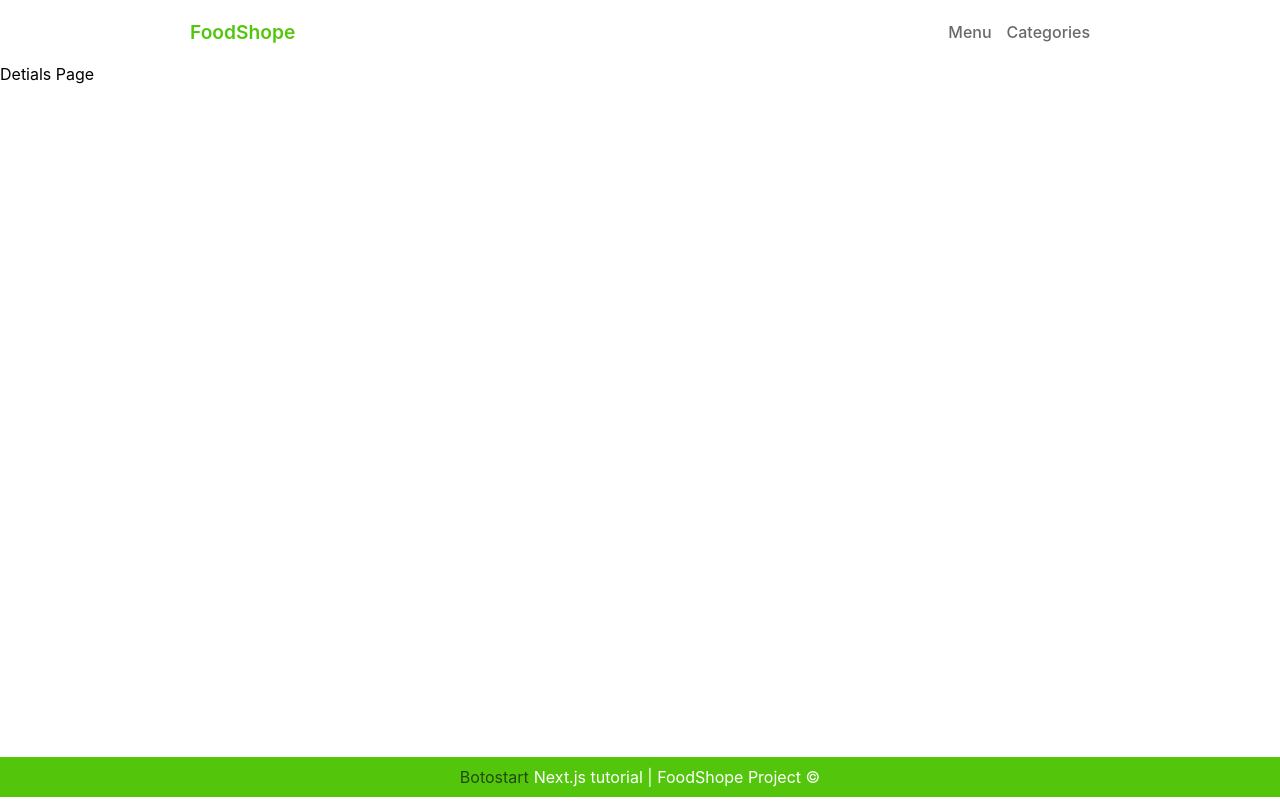
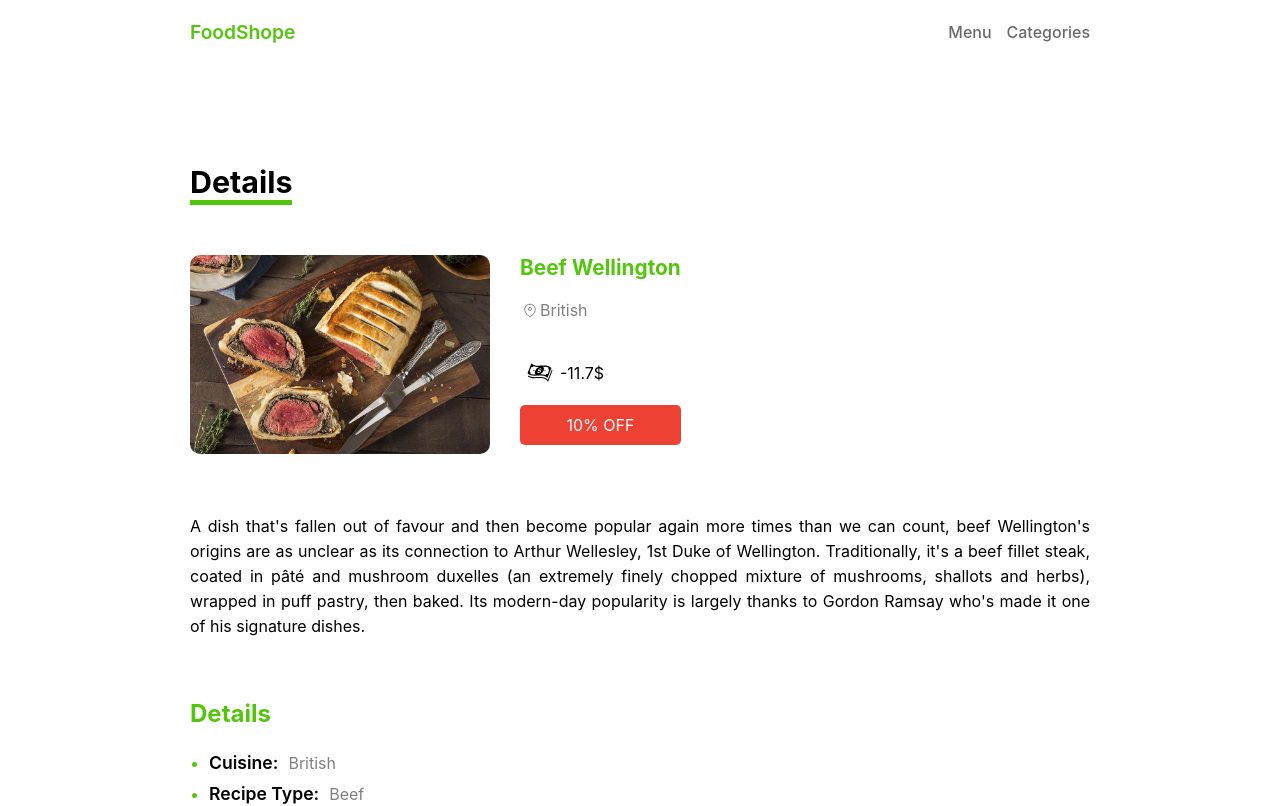
Before and after one commit to AliTaghawi/next-tutorial-projects, a Next.js app in the folder foodshope-botofood-project/: page /menu/1 in a window 1280 px wide. Shown: the top 806 px of the page. Built offline with nearby package versions, Linux system fonts and the light colour scheme; data requests are answered from the project's data file.

Commit message:
<foodshope project> creating DetailsPage temp

```diff
--- /dev/null
+++ b/foodshope-botofood-project/components/templates/DetailsPage.js
@@ -0,0 +1,75 @@
+import styles from "./DetailsPage.module.css";
+import Location from "../icons/Location";
+import Dollar from "../icons/Dollar";
+
+const DetailsPage = (props) => {
+  const {
+    id,
+    name,
+    price,
+    discount,
+    introduction,
+    details,
+    ingredients,
+    recipe,
+  } = props;
+
+  return (
+    <div className={styles.container}>
+      <h2>Details</h2>
+      <div className={styles.subContainer}>
+        <div className={styles.banner}>
+          <img src={`/images/${id}.jpeg`} alt={name} />
+          <div>
+            <h3>{name}</h3>
+            <span className={styles.location}>
+              <Location />
+              {details[0].Cuisine}
+            </span>
+            <span className={styles.price}>
+              <Dollar />
+              {discount ? (price * (discount - 100)) / 100 : price}$
+            </span>
+            {discount ? (
+              <span className={styles.discount}>{discount}% OFF</span>
+            ) : null}
+          </div>
+        </div>
+        <div className={styles.introduction}>{introduction}</div>
+        <div className={styles.details}>
+          <h4>Details</h4>
+          <ul>
+            {details.map((detail, index) => (
+              <li key={index}>
+                <p>{Object.keys(detail)[0]}: </p>
+                <span>{Object.values(detail)[0]}</span>
+              </li>
+            ))}
+          </ul>
+        </div>
+        <div className={styles.details}>
+          <h4>ingredients</h4>
+          <ul>
+            {ingredients.map((item, index) => (
+              <li key={index}>
+                <p>{item}</p>
+              </li>
+            ))}
+          </ul>
+        </div>
+        <div className={styles.recipe}>
+          <h4>Recipe</h4>
+          {recipe.map((item, index) => (
+            <div key={index} className={index % 2 ? styles.odd : styles.even}>
+              <span>{index + 1}</span>
+              <p>{item}</p>
+            </div>
+          ))}
+        </div>
+        <button>Add to Card</button>
+      </div>
+    </div>
+  );
+};
+
+export default DetailsPage;
--- /dev/null
+++ b/foodshope-botofood-project/components/templates/DetailsPage.module.css
@@ -0,0 +1,155 @@
+.container {
+  max-width: 900px;
+  margin: auto;
+  margin-top: 100px;
+}
+
+.container h2 {
+  border-bottom: 5px solid #53c60b;
+  width: fit-content;
+  margin-bottom: 50px;
+  font-size: 1.9rem;
+}
+
+.banner {
+  display: flex;
+}
+
+.banner img {
+  width: 300px;
+  border-radius: 10px;
+}
+
+.banner div {
+  margin-left: 30px;
+}
+
+.banner h3 {
+  font-size: 1.3rem;
+  color: #53c60b;
+}
+
+.banner span {
+  display: flex;
+  align-items: center;
+}
+
+.location {
+  color: grey;
+  margin: 20px 0 40px;
+}
+
+.discount {
+  background-color: #ed4133;
+  color: white;
+  padding: 10px 0;
+  display: flex;
+  justify-content: center;
+  border-radius: 5px;
+  margin-top: 20px;
+}
+
+.introduction {
+  margin: 60px 0;
+  line-height: 25px;
+  text-align: justify;
+}
+
+.details {
+  margin-bottom: 60px;
+}
+
+.details h4 {
+  font-size: 1.5rem;
+  color: #53c60b;
+  margin: 24px 0;
+}
+
+.details ul {
+  list-style: none;
+}
+
+.details li {
+  display: flex;
+  align-items: center;
+  margin: 10px 0;
+}
+
+.details li::before {
+  content: "• ";
+  color: #53c60b;
+}
+
+.details p {
+  font-size: 1.1rem;
+  font-weight: 600;
+  margin: 0 10px;
+}
+
+.details span {
+  color: grey;
+}
+
+.recipe {
+  margin-bottom: 100px;
+}
+
+.recipe h4 {
+  font-size: 1.5rem;
+  color: #53c60b;
+  margin: 24px 0;
+}
+
+.recipe div {
+  display: flex;
+  align-items: center;
+  padding: 20px 10px;
+  text-align: justify;
+}
+
+.recipe span {
+  font-size: 2rem;
+  margin: 0 15px 0 5px;
+}
+
+.odd {
+  background-color: #e8ffdb;
+}
+
+.even {
+  background-color: #bcff93;
+}
+
+.container button {
+  width: 100%;
+  border: none;
+  background-color: #53c60b;
+  color: white;
+  padding: 15px;
+  font-size: 1.3rem;
+  border-radius: 10px;
+  cursor: pointer;
+  margin-bottom: 100px;
+}
+
+@media (max-width: 900px) {
+  .container {
+    padding: 20px;
+  }
+}
+
+@media (max-width: 600px) {
+  .container {
+    padding: 10px;
+  }
+  .banner {
+    flex-direction: column;
+  }
+  .banner div {
+    margin: 0;
+  }
+  .banner img {
+    width: 100%;
+    margin-bottom: 20px;
+  }
+}
--- a/foodshope-botofood-project/pages/menu/[id].js
+++ b/foodshope-botofood-project/pages/menu/[id].js
@@ -1,13 +1,13 @@
 import { useRouter } from "next/router";
+import DetailsPage from "../../components/templates/DetailsPage";
 
-const Detials = (data) => {
+const Detials = ({ data }) => {
   const router = useRouter();
-
   if (router.isFallback) {
     return <div>Loading ...</div>;
   }
 
-  return <div>Detials Page</div>;
+  return <DetailsPage {...data} />;
 };
 
 export default Detials;
@@ -20,6 +20,18 @@ export async function getStaticPaths() {
   const paths = data.map((food) => ({
     params: { id: food.id.toString() },
   }));
+
+  // const createPaths = (amount = 5, id = "id") => {
+  //   let newArray = [];
+  //   for (let i = 0; i < amount; i++) {
+  //     newArray.push({
+  //       params: { [id]: (i + 1).toString() },
+  //     });
+  //   }
+  //   return newArray;
+  // };
+
+  // const paths = createPaths();
 
   return {
     paths,
```
